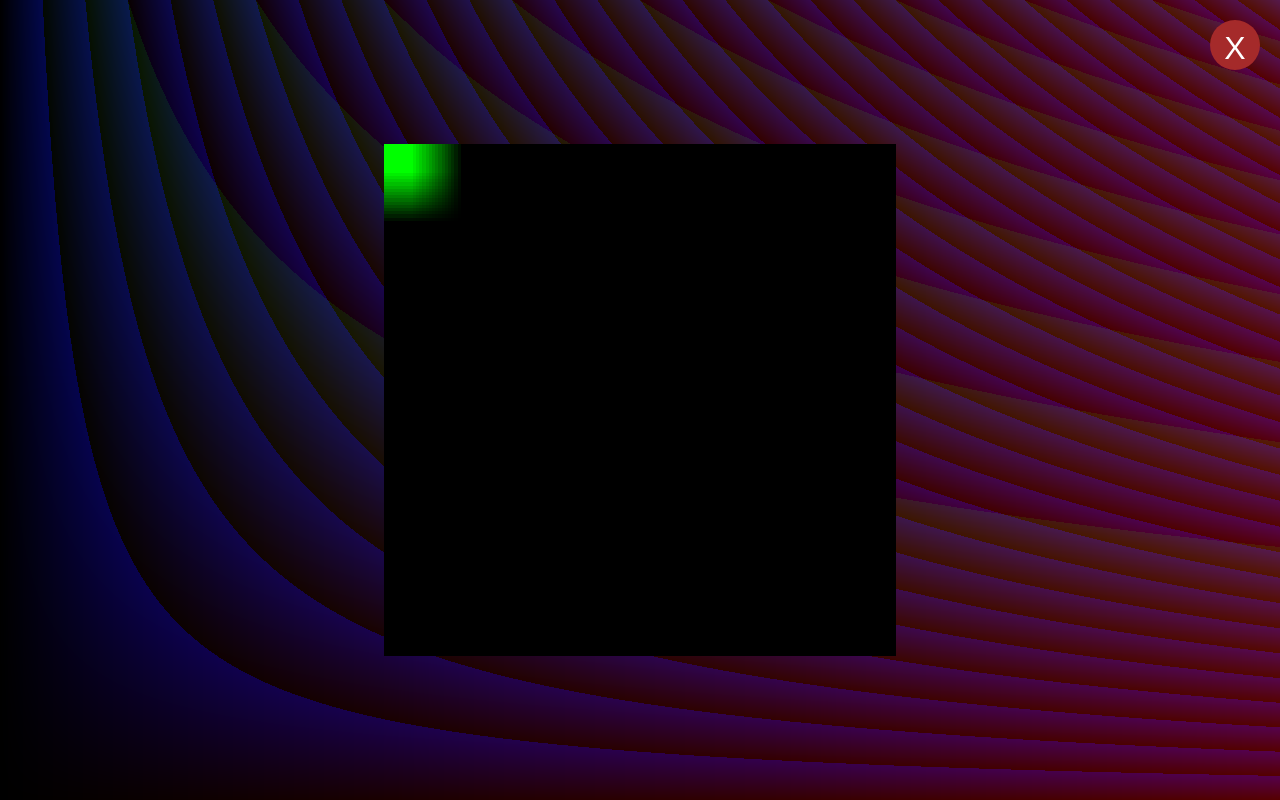
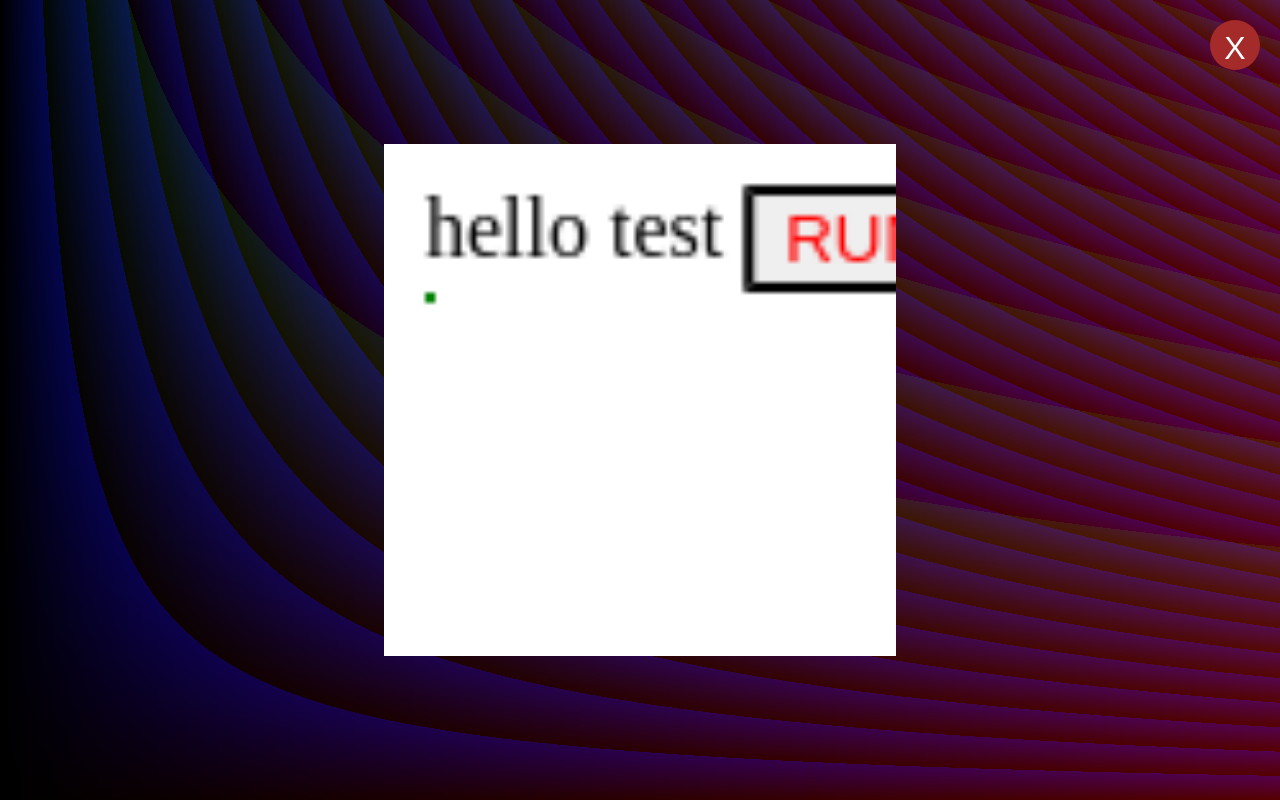
Before and after one commit to RomanPolek/page_breaker, a plain HTML site: page index.html in a window 1280 px wide. Both pictures are taken after a click on the button "RUN". Drawn offline with Linux system fonts and the light colour scheme.

Commit message:
framebuffer working with multiple atatchments

```diff
--- a/index.html
+++ b/index.html
@@ -9,5 +9,6 @@
     test
     <button style="color: red;" onclick="break_page()">RUN</button>
     <div style="width: 2px; height: 2px; background-color: green;"></div>
+    <canvas id="testa"></canvas>
 </body>
 </html>
--- a/script.js
+++ b/script.js
@@ -1,85 +1,76 @@
 var gl = null
 var gl_canvas = null
 var program_display_texture = null
-var data_textures = [null, null]
+var color_textures = [null, null]
+var position_textures = [null, null]
+var framebuffers = [null, null] //both sets of textures are bound to these
+var old_state = 0
+var new_state = 1
 
-function page_breaker_view_texture(width, height, texture) {
-    gl.bindTexture(gl.TEXTURE_2D, texture)
+function swap_states() {
+    var x = old_state
+    old_state = new_state
+    new_state = x
+}
 
+function page_breaker_load_initial_state(initial_data) {
+    var context = initial_data.getContext("2d")
+    var image_data = context.getImageData(0,0,gl_canvas.width, gl_canvas.height)
 
-    var fb = gl.createFramebuffer()
-    gl.bindFramebuffer(gl.FRAMEBUFFER, fb)
-    gl.framebufferTexture2D(gl.FRAMEBUFFER, gl.COLOR_ATTACHMENT0, gl.TEXTURE_2D, texture, 0)
-    var buffer = new Uint8Array(width * height * 4)
-    gl.readPixels(0, 0, width, height, gl.RGBA, gl.UNSIGNED_BYTE, buffer)
-    console.log(buffer)
-    var view_texture_canvas = document.getElementById("page_breaker_view_texture_canvas")
-    if(view_texture_canvas == null) {
-        view_texture_canvas = document.createElement("canvas")
-        view_texture_canvas.id = "page_breaker_view_texture_canvas"
-        view_texture_canvas.width = width
-        view_texture_canvas.height = height
-        view_texture_canvas.style.width = "512px"
-        view_texture_canvas.style.height = "512px"
-        view_texture_canvas.style.position = "fixed"
-        view_texture_canvas.style.top = "50%"
-        view_texture_canvas.style.left = "50%"
-        view_texture_canvas.style.transform = "translate(-50%, -50%)"
-        view_texture_canvas.style.zIndex = "999999"
-        view_texture_canvas.style.backgroundColor = "black"
-        view_texture_canvas.style.cursor = "pointer"
-        view_texture_canvas.onclick = function() {
-            this.remove()
-        }.bind(view_texture_canvas)
+    gl.bindTexture(gl.TEXTURE_2D, color_textures[old_state])
+    gl.texImage2D(gl.TEXTURE_2D, 0, gl.RGBA, gl.RGBA, gl.UNSIGNED_BYTE, image_data)
 
-        document.getElementById("page_breaker_overlay").appendChild(view_texture_canvas)
-    }
-    var context = view_texture_canvas.getContext("2d")
-    context.clearRect(0, 0, view_texture_canvas.width, view_texture_canvas.height)
-    var image_data = context.createImageData(width, height)
-    for(var i = 0; i < buffer.length; i++) {
-        image_data.data[i] = buffer[i]
-    }
-    context.putImageData(image_data, 0, 0)
+    //at the same time set the position textures to the same size
+    gl.bindTexture(gl.TEXTURE_2D, position_textures[old_state])
+    gl.texImage2D(gl.TEXTURE_2D, 0, gl.RGBA, gl_canvas.width, gl_canvas.height, 0, gl.RGBA, gl.UNSIGNED_BYTE, null)
 
     gl.bindTexture(gl.TEXTURE_2D, null)
-    gl.bindFramebuffer(gl.FRAMEBUFFER, null)
 }
 
-function page_breaker_create_texture() {
+function page_breaker_create_texture(texture_type="color") {
     var texture = gl.createTexture()
     gl.bindTexture(gl.TEXTURE_2D, texture)
     gl.texParameteri(gl.TEXTURE_2D, gl.TEXTURE_WRAP_S, gl.CLAMP_TO_EDGE)
     gl.texParameteri(gl.TEXTURE_2D, gl.TEXTURE_WRAP_T, gl.CLAMP_TO_EDGE)
     gl.texParameteri(gl.TEXTURE_2D, gl.TEXTURE_MIN_FILTER, gl.NEAREST)
-    const pixel = new Uint8Array([0, 0, 255, 255])
-    gl.texImage2D(gl.TEXTURE_2D, 0, gl.RGBA, 1, 1, 0, gl.RGBA, gl.UNSIGNED_BYTE, pixel)
+
+    var internal_format = gl.RGBA
+    var format = gl.RGBA
+    var type = gl.UNSIGNED_BYTE
+    var pixel = new Uint8Array([0, 0, 255, 255])
+    if(texture_type === "position") {
+        internal_format = gl.RGBA32F
+        format = gl.RGBA
+        type = gl.FLOAT
+        pixel = new Float32Array([0, 0, 0, 0])
+    }
+    gl.texImage2D(gl.TEXTURE_2D, 0, internal_format, 1, 1, 0, format, type, pixel)
     gl.bindTexture(gl.TEXTURE_2D, null)
     return texture
 }
 
-function page_breaker_init_data_textures() {
-    data_textures = [page_breaker_create_texture(), page_breaker_create_texture()]
+function page_breaker_create_framebuffer(color_texture, position_texture) {
+    var framebuffer = gl.createFramebuffer()
+    gl.bindFramebuffer(gl.FRAMEBUFFER, framebuffer)
+    gl.framebufferTexture2D(gl.FRAMEBUFFER, gl.COLOR_ATTACHMENT0, gl.TEXTURE_2D, color_texture, 0)
+    gl.framebufferTexture2D(gl.FRAMEBUFFER, gl.COLOR_ATTACHMENT1, gl.TEXTURE_2D, position_texture, 0)
+    gl.drawBuffers([gl.COLOR_ATTACHMENT0,gl.COLOR_ATTACHMENT1])
+    gl.bindFramebuffer(gl.FRAMEBUFFER, null)
+    return framebuffer
+}
 
-    var width = Math.round(window.innerWidth)
-    var height = Math.round(window.innerHeight / 2 * 3)
+function page_breaker_init_data_textures(initial_data) {
+    color_textures = [page_breaker_create_texture("color"), page_breaker_create_texture("color")]
+    position_textures = [page_breaker_create_texture("position"), page_breaker_create_texture("position")]
+    framebuffers = [page_breaker_create_framebuffer(color_textures[0], position_textures[0]), page_breaker_create_framebuffer(color_textures[1], position_textures[1])]
 
-    console.log(width)
-    console.log(height)
+    var width = Math.round(gl_canvas.width)
+    var height = Math.round(gl_canvas.height)
 
-    gl.bindTexture(gl.TEXTURE_2D, data_textures[1])
-    gl.texImage2D(gl.TEXTURE_2D, 0, gl.RGBA, 1, 1, 0, gl.RGBA, gl.UNSIGNED_BYTE, null)
-
-
-    gl.bindTexture(gl.TEXTURE_2D, null)
-
-
+    page_breaker_load_initial_state(initial_data)
 
     //TESTING
-    gl.bindTexture(gl.TEXTURE_2D, data_textures[0])
-    const pixel = new Uint8Array([0, 255, 0, 255])
-    gl.texImage2D(gl.TEXTURE_2D, 0, gl.RGBA, 1, 1, 0, gl.RGBA, gl.UNSIGNED_BYTE, pixel)
-    page_breaker_view_texture(10,10,data_textures[0])
+    page_breaker_view_framebuffer(100,100,framebuffers[0])
 
 }
 
@@ -155,7 +146,7 @@ function page_breaker_init_gl(canvas, pixel_data) {
     )
 
     //prepare textures
-    page_breaker_init_data_textures()
+    page_breaker_init_data_textures(pixel_data)
 }
 
 function page_breaker_update() {
@@ -221,3 +212,40 @@ function break_page() {
 }
 
 window.addEventListener("resize", page_breaker_resize)
+
+function page_breaker_view_framebuffer(width, height, framebuffer) {
+    gl.bindFramebuffer(gl.FRAMEBUFFER, framebuffer)
+    var buffer = new Uint8Array(width * height * 4)
+    gl.readPixels(0, 0, width, height, gl.RGBA, gl.UNSIGNED_BYTE, buffer)
+
+    var view_texture_canvas = document.getElementById("page_breaker_view_texture_canvas")
+    if(view_texture_canvas == null) {
+        view_texture_canvas = document.createElement("canvas")
+        view_texture_canvas.id = "page_breaker_view_texture_canvas"
+        view_texture_canvas.width = width
+        view_texture_canvas.height = height
+        view_texture_canvas.style.width = "512px"
+        view_texture_canvas.style.height = "512px"
+        view_texture_canvas.style.position = "fixed"
+        view_texture_canvas.style.top = "50%"
+        view_texture_canvas.style.left = "50%"
+        view_texture_canvas.style.transform = "translate(-50%, -50%)"
+        view_texture_canvas.style.zIndex = "999999"
+        view_texture_canvas.style.backgroundColor = "black"
+        view_texture_canvas.style.cursor = "pointer"
+        view_texture_canvas.onclick = function() {
+            this.remove()
+        }.bind(view_texture_canvas)
+
+        document.getElementById("page_breaker_overlay").appendChild(view_texture_canvas)
+    }
+    var context = view_texture_canvas.getContext("2d")
+    context.clearRect(0, 0, view_texture_canvas.width, view_texture_canvas.height)
+    var image_data = context.createImageData(width, height)
+    for(var i = 0; i < buffer.length; i++) {
+        image_data.data[i] = buffer[i]
+    }
+    context.putImageData(image_data, 0, 0)
+
+    gl.bindFramebuffer(gl.FRAMEBUFFER, null)
+}
```
